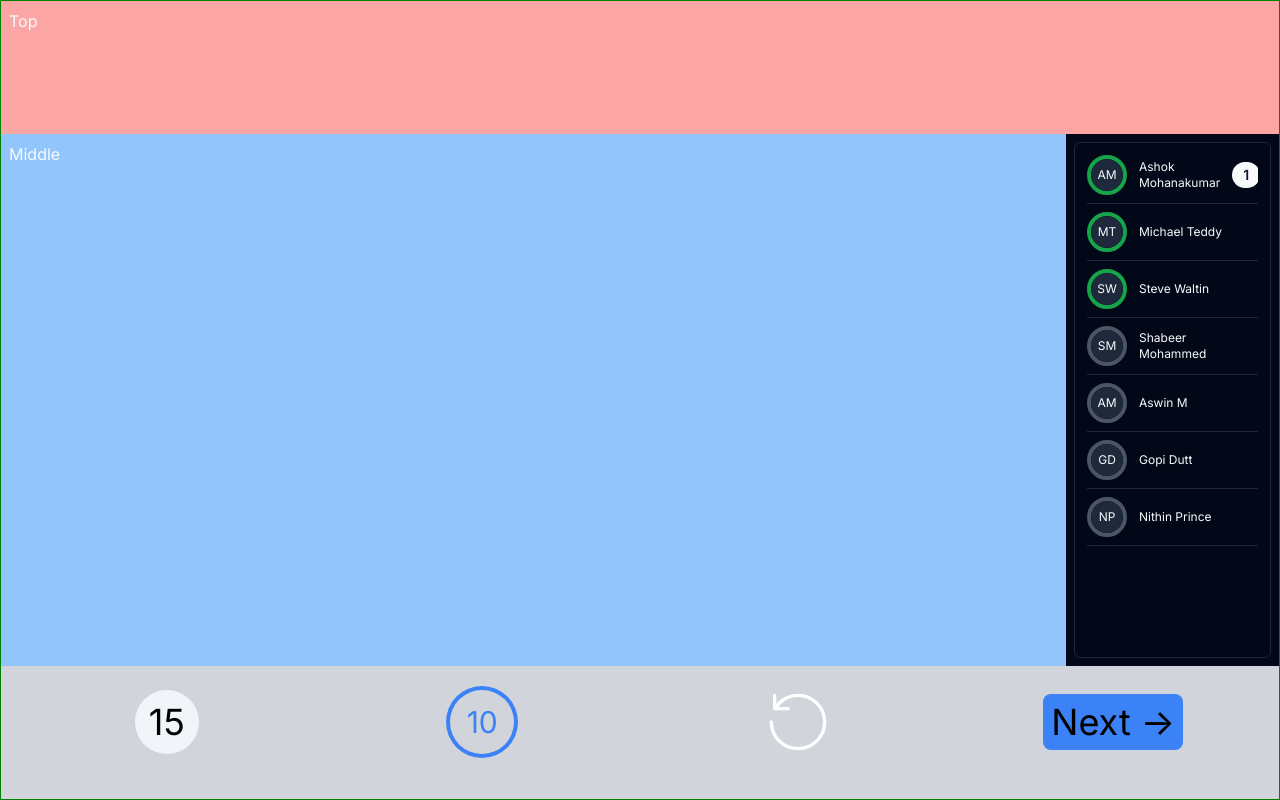
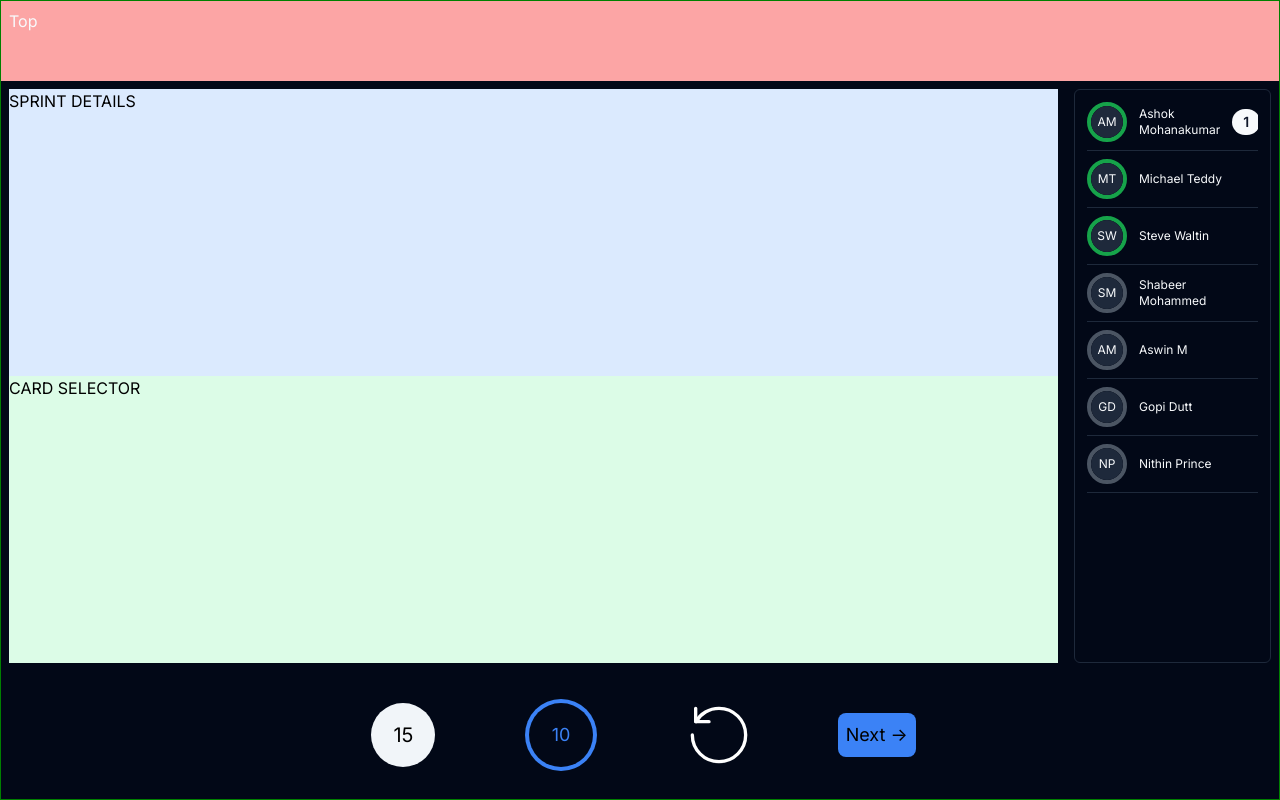
Before and after one commit to Ashwin202/story-poker, a Next.js app: page /polling in a window 1280 px wide. Built offline with nearby package versions, Linux system fonts and the light colour scheme.

Commit message:
Fix layout issue for bottom section

```diff
--- a/package.json
+++ b/package.json
@@ -13,8 +13,8 @@
     "@radix-ui/react-avatar": "^1.0.3",
     "@radix-ui/react-dialog": "^1.0.4",
     "@radix-ui/react-label": "^2.0.2",
+    "@radix-ui/react-scroll-area": "^1.0.4",
     "@radix-ui/react-select": "^1.2.2",
-    "@radix-ui/react-scroll-area": "^1.0.4",
     "@radix-ui/react-separator": "^1.0.3",
     "@radix-ui/react-slot": "^1.0.2",
     "@tanstack/react-table": "^8.9.3",
@@ -24,6 +24,7 @@
     "autoprefixer": "10.4.14",
     "class-variance-authority": "^0.7.0",
     "clsx": "^2.0.0",
+    "framer-motion": "^10.13.1",
     "lucide-react": "^0.263.0",
     "next": "13.4.12",
     "next-themes": "^0.2.1",
--- a/src/app/polling/page.tsx
+++ b/src/app/polling/page.tsx
@@ -13,17 +13,22 @@ const page = () => {
 	];
 	return (
 		<div className="flex h-screen flex-col" style={{ border: "1px solid green" }}>
-			<div className=" w-full h-1/6 bg-red-300 p-2" >
-				Top
-			</div>
-			<div className="flex w-full h-4/6 ">
-				<div className="flex w-5/6 bg-blue-300 p-2 ">Middle</div>
+			<div className=" w-full h-20 bg-red-300 p-2">Top</div>
+			<div className="flex w-full h-[calc(100%-13rem)] ">
+				<div className="flex flex-col w-5/6 p-2 ">
+					<div className="flex w-full text-black bg-blue-100  h-1/2 ">SPRINT DETAILS</div>
+					<div className="flex w-full text-black bg-green-100 h-1/2 ">CARD SELECTOR</div>
+				</div>
 				<div className="flex w-1/6 p-2">
 					<TeamVoteSection userdata={userdata} />
 				</div>
 			</div>
 
-			<div className="w-full h-1/6 bg-gray-300 p-2" ><BottomBar/></div>
+			<div className="flex flex-wrap justify-center content-center w-full h-32 p-2 ">
+				<div className="content-center w-1/2 h-1/2">
+					<BottomBar />
+				</div>
+			</div>
 		</div>
 	);
 };
--- a/src/components/BottomBar.tsx
+++ b/src/components/BottomBar.tsx
@@ -15,7 +15,7 @@ interface VerdictProps {
 const Verdict: React.FC<VerdictProps> = ({verdict}) =>  {
   return (
     <div className= "w-16 h-16 flex justify-center items-center rounded-full text-center bg-slate-100">
-      <span className="text-4xl text-black" >{verdict} </span>
+      <span className="text-xl text-black" >{verdict} </span>
     </div>
   )
 }
@@ -26,13 +26,13 @@ const BottomBar = (props: BottomBarProps) => {
   const [timerReset,setTimerReset] = useState<boolean>(false)
   return (
     <TimerContext.Provider value = {{timerReset, setTimerReset}}>
-      <div className="h-24 w-full flex justify-start items-center flex-row">
+      <div className="h-full w-full flex items-center flex-row">
         <div className='w-1/4 flex justify-center flex-row'>
           <Verdict
             verdict={finalStoryPoint}
           />
         </div>
-        <div className='w-1/4 flex justify-center'>
+        <div className='w-1/4 h-1/4 flex justify-center'>
           <CountdownTimer
               targetTime={targetTime}
             />
@@ -48,8 +48,8 @@ const BottomBar = (props: BottomBarProps) => {
           </button>
         </div>
         <div className='w-1/4 flex justify-center' >
-            <button className='bg-blue-500 text-4xl rounded-lg text-black p-2 '>
-              <div>Next {'->'}</div>
+            <button className='bg-blue-500 text-lg rounded-lg text-black p-2 '>
+              <div><span>Next {'->'}</span></div>
             </button>
         </div>
       </div>
--- a/src/components/CountdownTimer.tsx
+++ b/src/components/CountdownTimer.tsx
@@ -32,10 +32,10 @@ const CountdownTimer: React.FC<CountdownTimerProps> = ({ targetTime }) => {
       <div className="relative">
         { timeLeft < warmAfter ?
           <div className= "w-16 h-16 flex justify-center items-center rounded-full text-center ring-4 ring-red-500">
-            <span className="text-3xl text-red-500">{timeLeft}</span>
+            <span className="text-lg text-red-500">{timeLeft}</span>
           </div>:
           <div className= "w-16 h-16 flex justify-center items-center rounded-full text-center ring-4 ring-blue-500">
-            <span className="text-3xl text-blue-500">{timeLeft}</span>
+            <span className="text-lg text-blue-500">{timeLeft}</span>
           </div>
         }
       </div>
```
